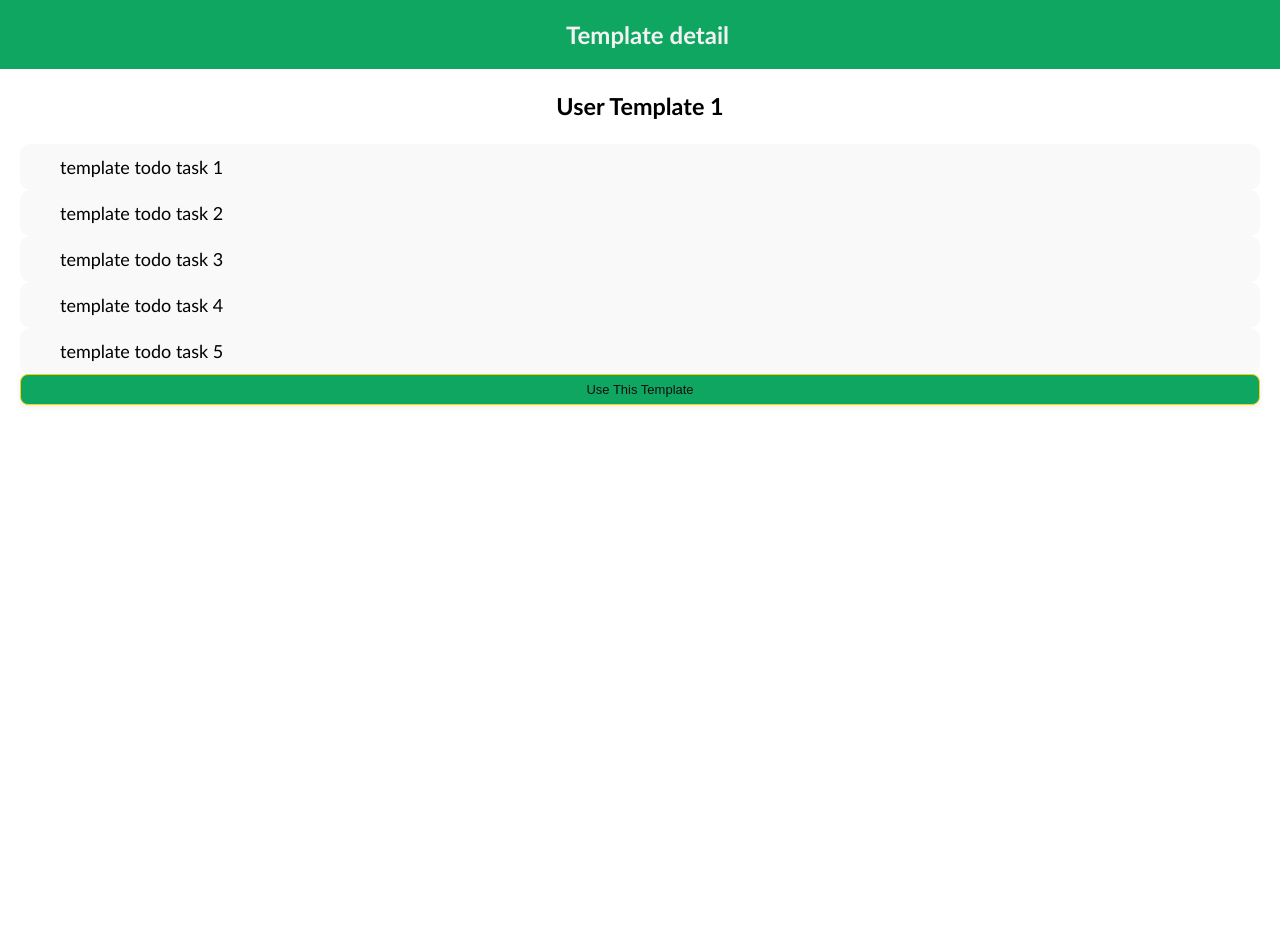
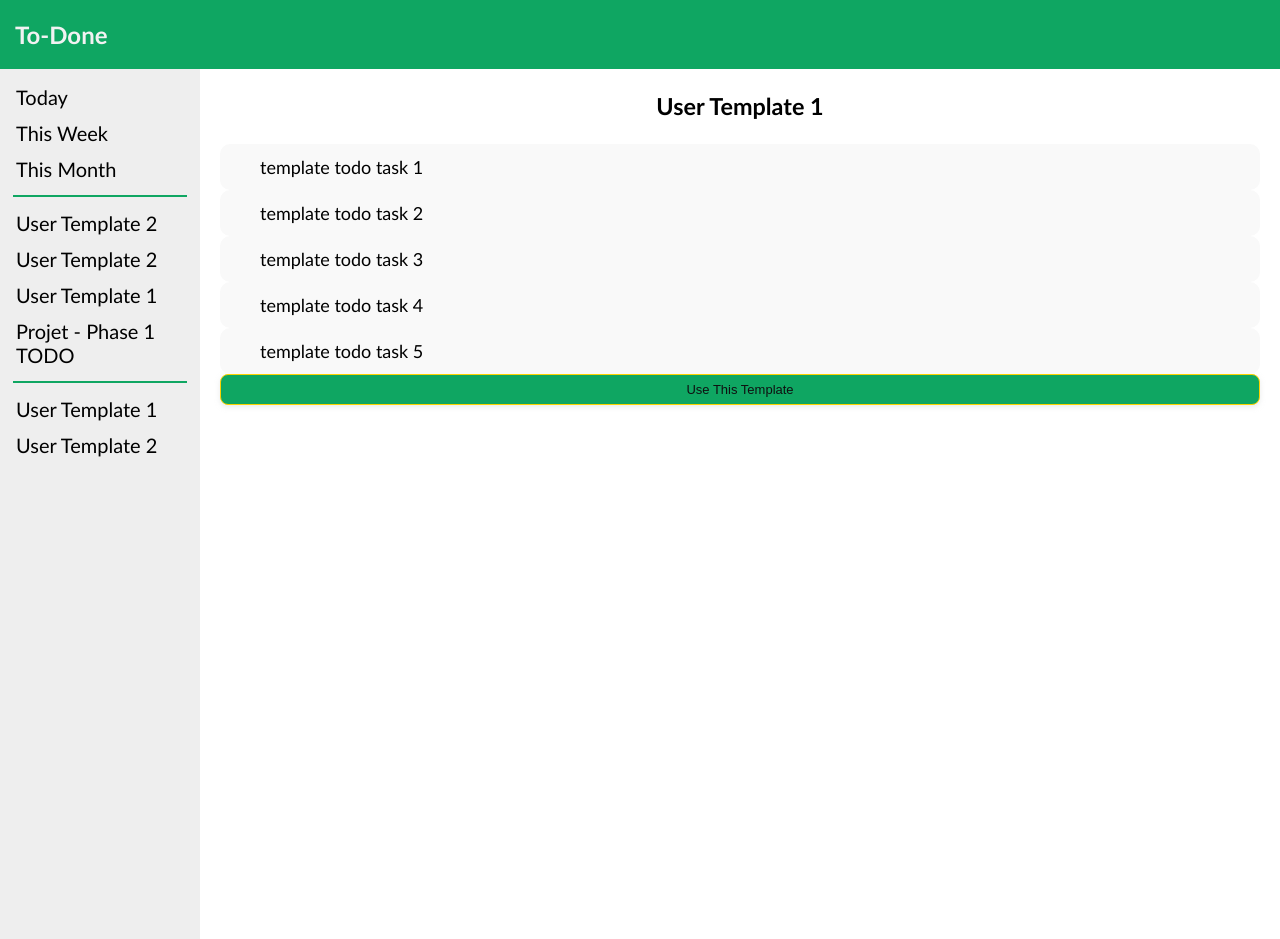
Before and after one commit to shahleon/smart-todo, a Django app: page /templates/1 in a window 1280 px wide. Run offline with Django 3.2, Linux system fonts and the light colour scheme; data comes from the database, SQL or seed files in the repository; both versions use the stored data as it was after the commit.

Commit message:
Use template to create new todo list

```diff
--- a/todo/models.py
+++ b/todo/models.py
@@ -9,6 +9,7 @@ class User(models.Model):
 
     def __str__(self):
         return "%s" % self.user_name
+
 
 class List(models.Model):
     title_text = models.CharField(max_length=100)
--- a/todo/templates/todo/template.html
+++ b/todo/templates/todo/template.html
@@ -18,7 +18,7 @@
         }
 
         .topbar h2 {
-            float: center;
+            float: left;
             color: #f2f2f2;
             text-align: center;
             padding-left: 15px;
@@ -61,7 +61,7 @@
         }
 
         .main {
-            margin-left: 0px; /* Same as the width of the sidenav */
+            margin-left: 200px; /* Same as the width of the sidenav */
             font-size: 20px;
             padding: 0px 20px;
         }
@@ -156,7 +156,7 @@
         }
 
         /* Style the input */
-        .main input {
+        .main input[type=text] {
           border:none;
           border-radius: 10px;
           width: 75%;
@@ -166,6 +166,17 @@
           box-shadow: 1px 1px 5px #555 inset;
           white-space: nowrap;
           display: block;
+        }
+
+        /* Style the input checkbox within unordered list item */
+        .main ul li input[type=checkbox] {
+          position: absolute;
+          left: 2px;
+          top: 12px;
+          width: 20px;
+          height: 20px;
+          padding: 12px 16px 12px 16px;
+          border-radius: 10px;
         }
 
         /* Style the "Add" button */
@@ -211,12 +222,26 @@
         }
     </style>
     <meta charset="UTF-8">
-    <title>Template Detail</title>
+    <title>To-Done</title>
 </head>
 <body>
     <div class="topbar">
-        <h2>Template detail</h2>
+        <h2>To-Done</h2>
     </div>
+
+    <ul class="sidenav">
+        <li><a>Today</a></li>
+        <li><a>This Week</a></li>
+        <li><a>This Month</a></li>
+        <hr>
+        {% for list in latest_lists %}
+            <li><a href="/todo/{{ list.id }}">{{ list.title_text }}</a></li>
+        {% endfor %}
+        <hr>
+        {% for template in templates %}
+            <li><a href="/templates/{{ template.id }}">{{ template.title_text }}</a></li>
+        {% endfor %}
+    </ul>
 
     <div class="main">
         <h3 style="text-align: center">{{ template.title_text }}</h3>
@@ -224,7 +249,11 @@
             {% for template_item in template.templateitem_set.all %}
                 <li>{{ template_item.item_text }}</li>
             {% endfor %}
-            <button class="amazon-button" onclick="">Use This Template</button>
+            <form action="/todo/new-from-template" method="post">
+                {% csrf_token %}
+                <input type="hidden" name="template" id="template-{{ template.id }}" value="{{ template.id }}">
+                <button class="amazon-button" onclick="">Use This Template</button>
+            </form>
         </ul>
     </div>
 
--- a/todo/urls.py
+++ b/todo/urls.py
@@ -4,7 +4,8 @@ from . import views
 
 urlpatterns = [
     path('', views.index, name='index'),
-    path('<int:list_id>/', views.listitems, name='list_items'),
+    path('todo/<int:list_id>', views.listitems, name='list_items'),
     path('login', views.login, name='login'),
-    path('templates/<int:template_id>', views.template, name='template')
+    path('templates/<int:template_id>', views.template, name='template'),
+    path('todo/new-from-template', views.todo_from_template, name='todo_from_template')
 ]
--- a/todo/views.py
+++ b/todo/views.py
@@ -1,8 +1,7 @@
-from django.shortcuts import render
-from django.http import Http404
-from todo.models import List
-from todo.models import Template
-
+from django.shortcuts import render, get_object_or_404, get_list_or_404
+from django.http import HttpResponseRedirect
+from todo.models import List, ListItem, Template, TemplateItem
+from django.utils import timezone
 
 def index(request):
     latest_lists = List.objects.order_by('-updated_on')[:5]
@@ -15,11 +14,20 @@ def index(request):
 
 
 def listitems(request, list_id):
-    try:
-        todo_list = List.objects.get(pk=list_id)
-    except List.DoesNotExist:
-        raise Http404("List does not exist")
+    todo_list = get_list_or_404(List, pk=list_id)
     return render(request, 'todo/list_items.html', {'list': todo_list})
+
+
+def todo_from_template(request):
+    template_id = request.POST['template']
+    fetched_template = get_object_or_404(Template, pk=template_id)
+    todo = List.objects.create(
+        title_text=fetched_template.title_text,
+        created_on=timezone.now(),
+        updated_on=timezone.now()
+        # user_id=1 // TODO: assign this to a user
+    )
+    return HttpResponseRedirect(str(todo.id))
 
 
 def login(request):
@@ -27,8 +35,12 @@ def login(request):
 
 
 def template(request, template_id):
-    try:
-        fetched_template = Template.objects.get(pk=template_id)
-    except Template.DoesNotExist:
-        raise Http404("Template does not exist")
-    return render(request, 'todo/template.html', {'template': fetched_template})
+    latest_lists = List.objects.order_by('-updated_on')[:5]
+    saved_templates = Template.objects.order_by('created_on')
+    fetched_template = get_object_or_404(Template, pk=template_id)
+    context = {
+        'latest_lists': latest_lists,
+        'templates': saved_templates,
+        'template': fetched_template
+    }
+    return render(request, 'todo/template.html', context)
```
Also changed, not shown: todo/templates/todo/index.html (+1 -6 lines), todo.sqlite3.
